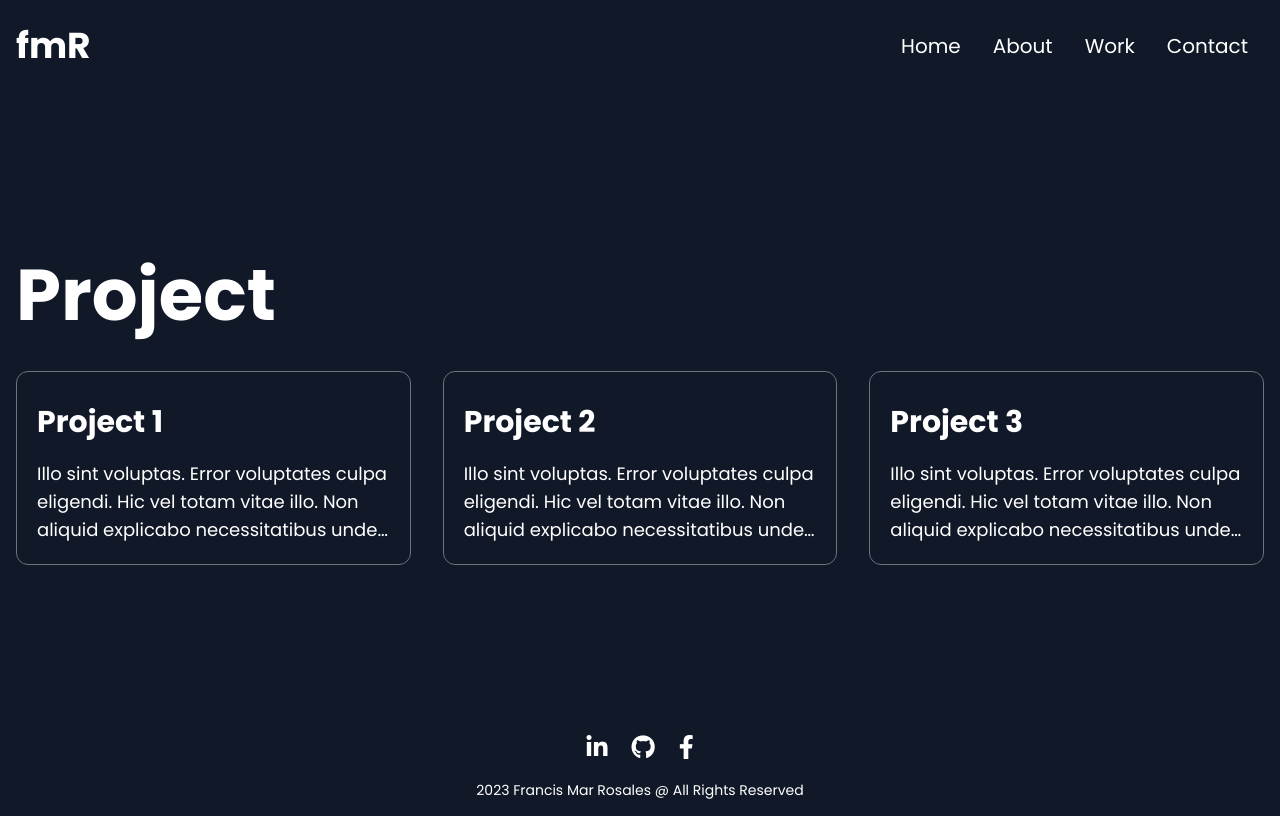
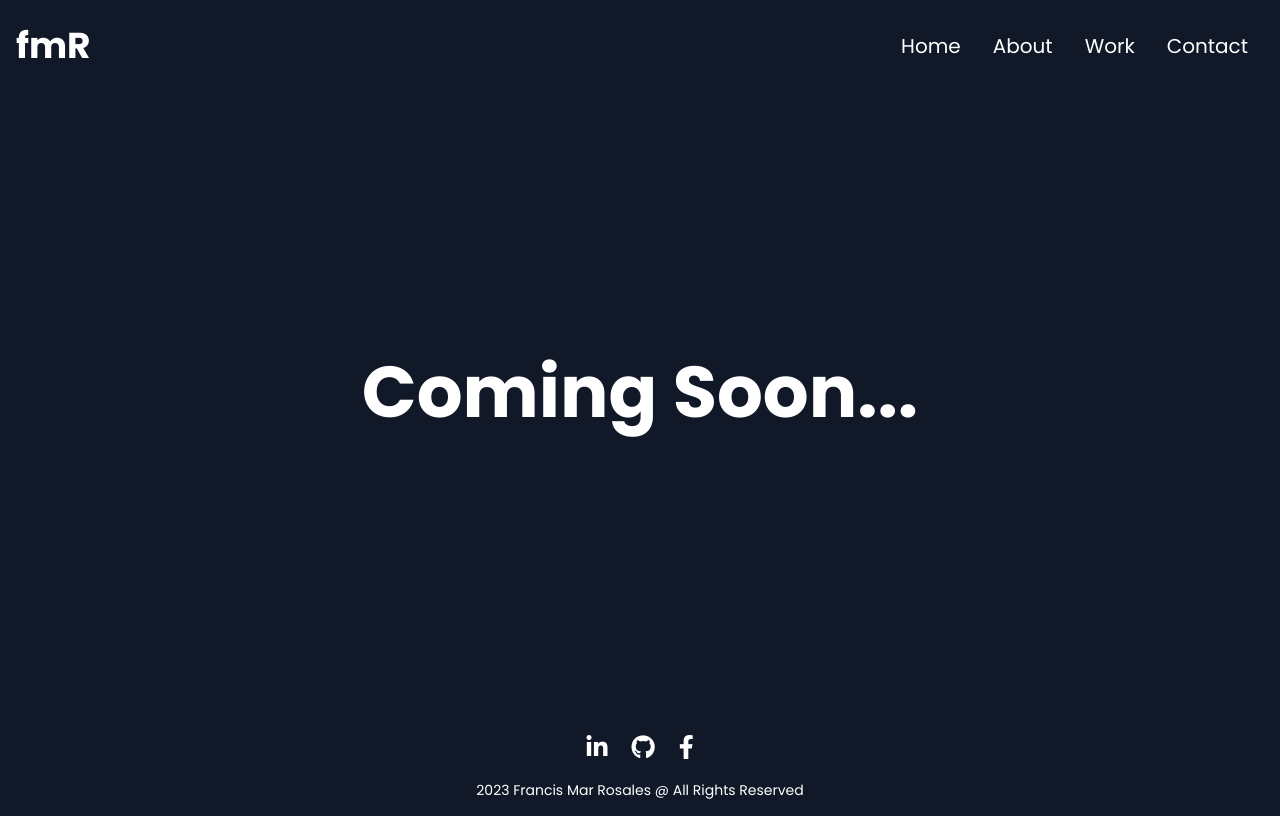
Before and after one commit to kitdea/next-tailwindcss-keithdev, a Next.js app: page /Work in a window 1280 px wide. Built offline with nearby package versions, Linux system fonts and the light colour scheme.

Commit message:
hide the work pages content

```diff
--- a/src/pages/Work.js
+++ b/src/pages/Work.js
@@ -9,7 +9,11 @@ const Work = () => {
         <link rel="icon" href="/favicon.ico" />
       </Head>
 
-      <div className="container text-white m-auto flex flex-col align-middle justify-center h-full lg:h-[80vh] bg-fixed p-4">
+      <div className="container text-white m-auto flex flex-col align-middle justify-center h-[60vh] md:h-[80vh] p-4">
+        <h1 className="text-4xl md:text-5xl lg:text-7xl font-bold text-center mb-10">Coming Soon...</h1>
+      </div>
+
+      <div className="container text-white m-auto flex flex-col align-middle justify-center h-full lg:h-[80vh] bg-fixed p-4 my-12 hidden">
         <div>
           <h1 className='text-4xl md:text-5xl lg:text-7xl font-bold mb-10'>Project</h1>
         </div>
```
